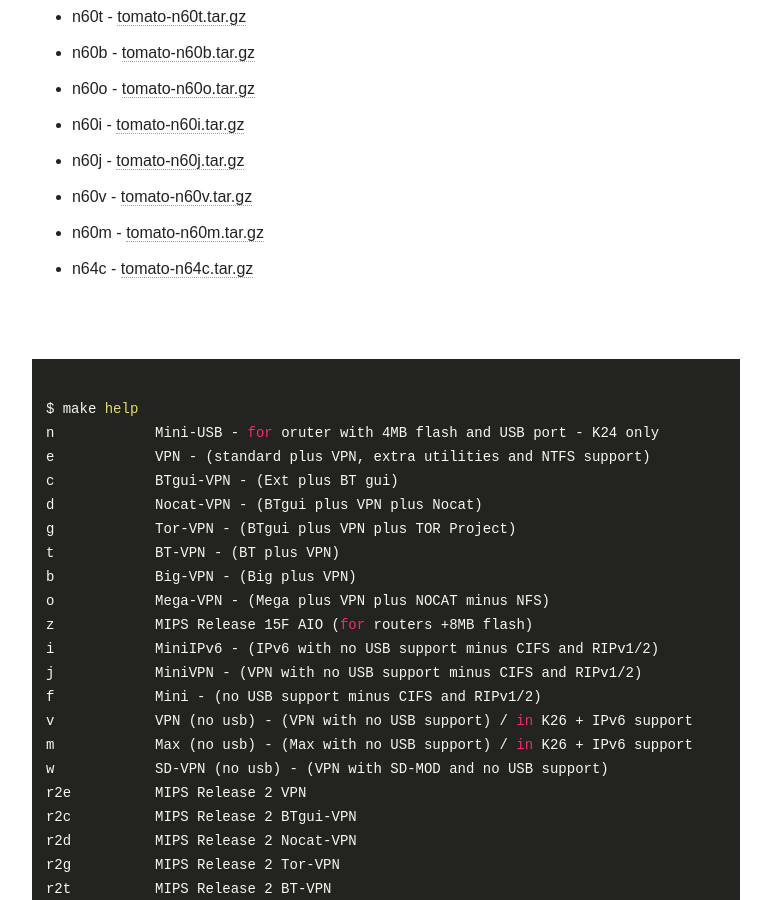
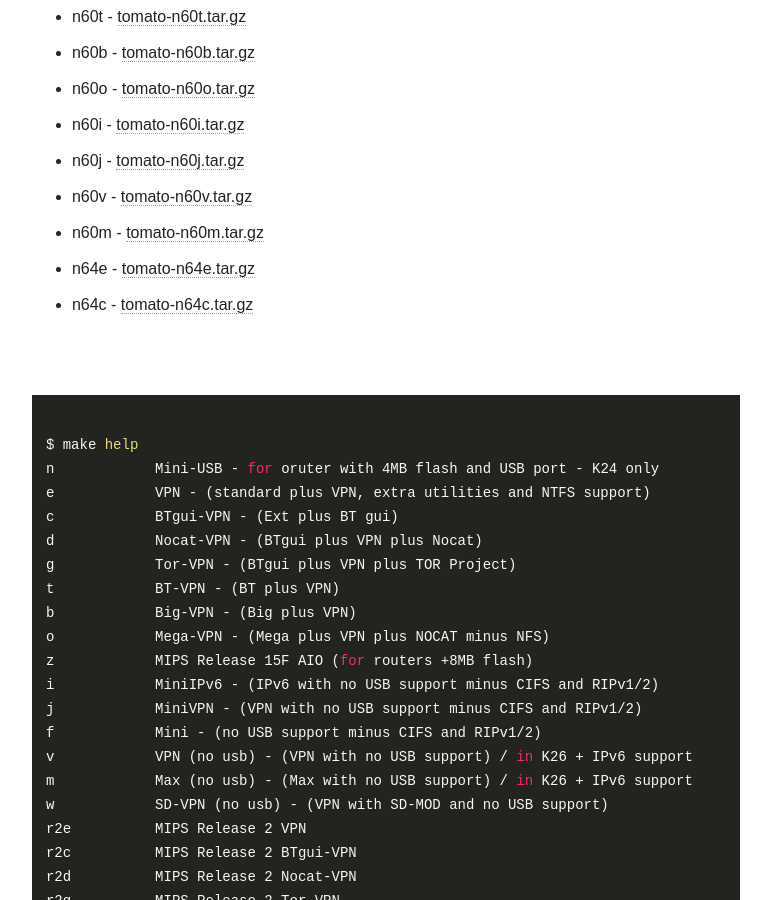
Before and after one commit to oglopss/tomato-ci-ctf-jekyll, a Jekyll site: the page built from index.html, in a window 1280 px wide and 900 px high, scrolled down 1351 px. Shown: the whole window, without its empty margins (254-1025 px from the left). Built offline with Jekyll 4.4.1, drawn with Linux system fonts in a browser that asks for light colours; nearby versions of some CDN libraries.

Commit message:
Travis build 3 n64e pushed to gh-pages

```diff
--- a/_data/ss.yml
+++ b/_data/ss.yml
@@ -28,3 +28,4 @@ files:
   - 0028 n60v tomato-n60v.tar.gz
   - 0029 n60m tomato-n60m.tar.gz
   - 0031 n64c tomato-n64c.tar.gz
+  - 0030 n64e tomato-n64e.tar.gz
```
Also changed, not shown: 1 other file.
